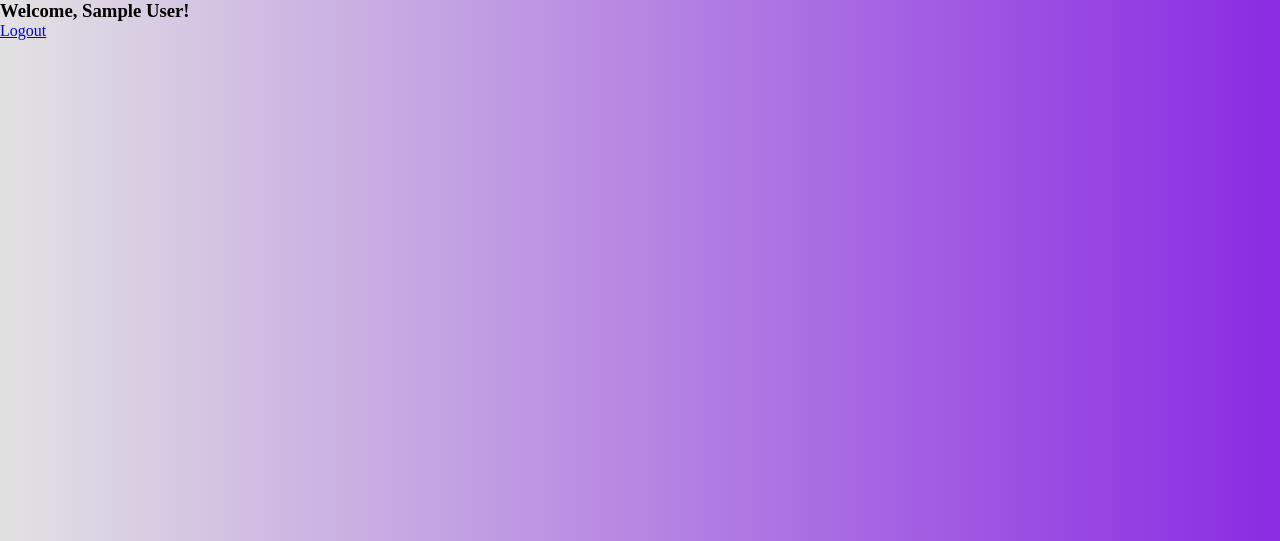
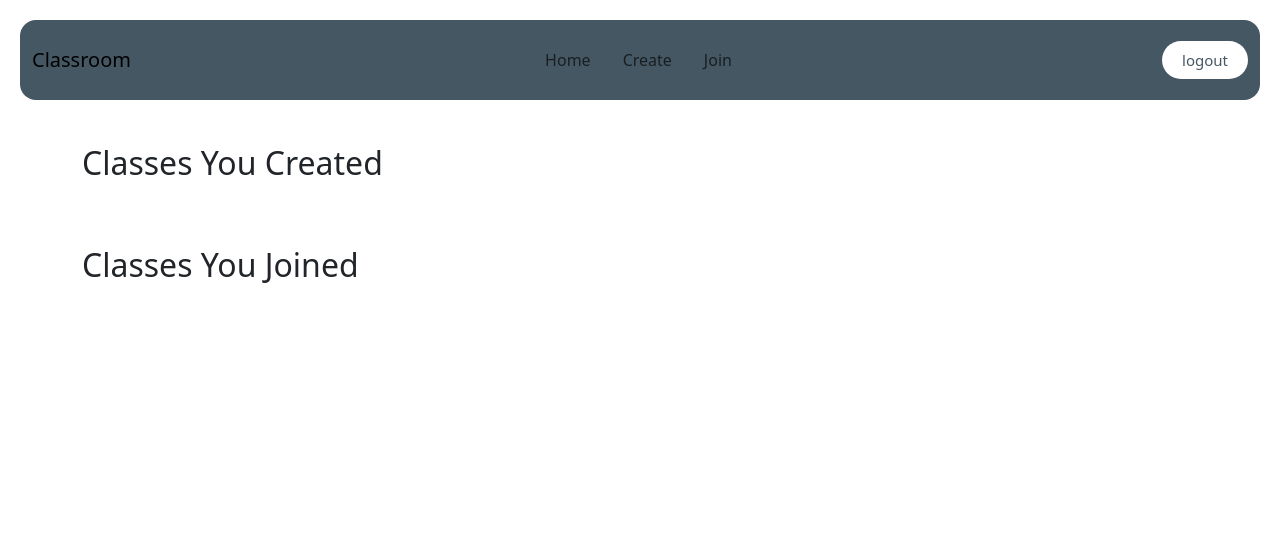
Before and after one commit to prashig/projectISA2, a PHP site: page /dashboard.php in a window 1280 px wide. Shown: the top 541 px of the page. Run offline with PHP 8.4, Linux system fonts and the light colour scheme; the visitor is signed in with stand-in values (Sample User, id 1); data that the repository does not hold is empty.

Commit message:
dashboard
adding the create and join functionality

Co-Authored-By: AmnaMuzavor <202836001+AmnaMuzavor@users.noreply.github.com>

```diff
--- a/dashboard.php
+++ b/dashboard.php
@@ -1,9 +1,16 @@
 <?php
-session_start();
-if (!isset($_SESSION["user_id"])) {
-    header("Location: index.php");
+include 'server.php';
+
+if (!isset($_SESSION['user_id'])) {
+    header("Location: index.php"); // Redirect to login page if not logged in
     exit();
 }
+// Prevent browser from caching the page
+header("Cache-Control: no-store, no-cache, must-revalidate, max-age=0");
+header("Pragma: no-cache");
+header("Expires: Sat, 01 Jan 2000 00:00:00 GMT");
+
+
 ?>
 <!DOCTYPE html>
 <html lang="en">
@@ -11,14 +18,107 @@ if (!isset($_SESSION["user_id"])) {
 <head>
     <meta charset="UTF-8">
     <meta name="viewport" content="width=device-width, initial-scale=1.0">
-    <title></title>
-    <link rel="stylesheet" href="style.css">
+    <title>Dashboard</title>
+    <link rel="stylesheet" href="style1.css">
+
+    <link href="https://cdn.jsdelivr.net/npm/bootstrap@5.3.3/dist/css/bootstrap.min.css" rel="stylesheet" integrity="sha384-QWTKZyjpPEjISv5WaRU9OFeRpok6YctnYmDr5pNlyT2bRjXh0JMhjY6hW+ALEwIH" crossorigin="anonymous">
 </head>
 
 <body>
-    <h3>Welcome, <?php echo $_SESSION["user_name"]; ?>!</h3>
-    <a href="server.php?logout=true">Logout</a>
+    <!-- navbar srts -->
+    <nav class="navbar navbar-expand-lg fixed-top">
+        <div class="container-fluid">
+            <a class="navbar-brand me-auto " href="dashboard.php">Classroom</a>
 
+            <div class="offcanvas offcanvas-end" tabindex="-1" id="offcanvasNavbar" aria-labelledby="offcanvasNavbarLabel">
+                <div class="offcanvas-header">
+                    <h5 class="offcanvas-title" id="offcanvasNavbarLabel">Classroom</h5>
+                    <button type="button" class="btn-close" data-bs-dismiss="offcanvas" aria-label="Close"></button>
+                </div>
+                <div class="offcanvas-body">
+                    <ul class="navbar-nav justify-content-center flex-grow-1 pe-3">
+                        <li class="nav-item">
+                            <a class="nav-link n mx-lg-2 " aria-current="page" href="dashboard.php">Home</a>
+                        </li>
+                        <li class="nav-item">
+                            <a class="nav-link mx-lg-2 " href="createClass.php">Create</a>
+                        </li>
+                        <li class="nav-item">
+                            <a class="nav-link mx-lg-2 " href="joinClass.php">Join</a>
+                        </li>
+
+
+
+                    </ul>
+
+                </div>
+            </div>
+            <a href="logout.php" class="login-button">logout</a>
+
+            <button class="navbar-toggler" type="button" data-bs-toggle="offcanvas" data-bs-target="#offcanvasNavbar" aria-controls="offcanvasNavbar" aria-label="Toggle navigation">
+                <span class="navbar-toggler-icon"></span>
+            </button>
+        </div>
+    </nav>
+    <!-- ends -->
+    <?php
+
+
+    $user_id = $_SESSION['user_id'];
+
+    // Fetch created classes
+    $query_created = "SELECT * FROM classes WHERE created_by = ?";
+    $stmt = $conn->prepare($query_created);
+    $stmt->bind_param("i", $user_id);
+    $stmt->execute();
+    $result_created = $stmt->get_result();
+
+    // Fetch joined classes
+    $query_joined = "SELECT c.* FROM class_members cm
+                 JOIN classes c ON cm.class_id = c.id
+                 WHERE cm.user_id = ?";
+    $stmt = $conn->prepare($query_joined);
+    $stmt->bind_param("i", $user_id);
+    $stmt->execute();
+    $result_joined = $stmt->get_result();
+    ?>
+<div class="container mt-5 pt-5">
+    <h2 class="mt-5 mb-3">Classes You Created</h2>
+    <div class="list-group">
+        <?php
+
+        $user_id = $_SESSION['user_id'];
+
+        // Fetch classes created by the user
+        $query = "SELECT * FROM classes WHERE created_by = '$user_id'";
+        $result = $conn->query($query);
+
+        while ($row = $result->fetch_assoc()) {
+            echo '<a href="classPage.php?classCode=' . $row['classCode'] . '" class="list-group-item list-group-item-action">' . $row['className'] . '</a>';
+        }
+        ?>
+    </div>
+
+    <h2 class="mt-5 mb-3">Classes You Joined</h2>
+    <div class="list-group">
+        <?php
+        // Fetch classes the user has joined
+        $query = "SELECT c.* FROM class_members cm
+                  JOIN classes c ON cm.class_id = c.id
+                  WHERE cm.user_id = '$user_id'";
+        $result = $conn->query($query);
+
+        while ($row = $result->fetch_assoc()) {
+            echo '<a href="classPage.php?classCode=' . $row['classCode'] . '" class="list-group-item list-group-item-action">' . $row['className'] . '</a>';
+        }
+        ?>
+    </div>
+</div>
+
+
+
+
+    <script src="https://cdn.jsdelivr.net/npm/bootstrap@5.3.3/dist/js/bootstrap.bundle.min.js" integrity="sha384-YvpcrYf0tY3lHB60NNkmXc5s9fDVZLESaAA55NDzOxhy9GkcIdslK1eN7N6jIeHz" crossorigin="anonymous"></script>
 
 </body>
 
--- a/server.php
+++ b/server.php
@@ -53,9 +53,3 @@ if ($_SERVER["REQUEST_METHOD"] == "POST" && isset($_POST["login"])) {
         echo "<script>alert('Invalid credentials!'); window.location='index.php';</script>";
     }
 }
-
-// LOGOUT
-if (isset($_GET["logout"])) {
-    session_destroy();
-    header("Location: index.php");
-}
--- /dev/null
+++ b/style1.css
@@ -0,0 +1,168 @@
+
+/* dashboard */
+.navbar-brand{
+    font-weight: 500;
+    color:white;
+    font-size: 30px;
+}
+
+.navbar{
+    background-color: #455763;
+    /* background-color: blueviolet; */
+    border-radius: 16px;
+   height: 80px;
+   margin: 20px;
+}
+
+.login-button{
+    background-color: white;
+    color: #455763;
+    font-size: 15px;
+    padding: 8px 20px;
+    border-radius: 50px;
+    text-decoration: none;
+    transition: 0.3s ease-in;
+}
+.login-button:hover{
+    background-color: #e4caa4;
+    color: white;
+}
+.navbar-toggler{
+    border: none;
+}
+.navbar-toggler:focus , .btn-close:focus{
+    box-shadow: none;
+    outline: none;
+}
+.nav-link{
+    color:white;
+    font-weight: 500;
+}
+.nav-link:hover{
+    color:#e4caa4;
+    text-decoration: underline;
+}
+
+.card{
+
+    /* position: relative; */
+    background-color: #e4caa4;
+    position: relative;
+    top: 100px;
+    right: -30px;
+    border-radius: 14px;
+    width: 80px;
+    height: 300px;
+    margin-top: 20px;
+}
+.btn{
+    background-color: white;
+    color:#455763;
+    padding: 3px;
+    border: none;
+    margin: auto;
+
+}
+.btn:hover{
+    cursor: pointer;
+    background-color: #455763;
+    color: white;
+}
+ .card p{
+    font-size: 20px;
+    color: white;
+    /* color: yellow; */
+    /* text-align: center; */
+
+ }
+ .formcreate{
+    display: flex;
+    justify-content: center;
+    align-items: center;
+    height: 100vh; /* Full screen height */
+    margin: 0;
+    background-color: #f4f4f4; /* Light background */
+ }
+.navbar-brand{
+    font-weight: 500;
+    color:white;
+    font-size: 30px;
+}
+
+.navbar{
+    background-color: #455763;
+    /* background-color: blueviolet; */
+    border-radius: 16px;
+   height: 80px;
+   margin: 20px;
+}
+
+.login-button{
+    background-color: white;
+    color: #455763;
+    font-size: 15px;
+    padding: 8px 20px;
+    border-radius: 50px;
+    text-decoration: none;
+    transition: 0.3s ease-in;
+}
+.login-button:hover{
+    background-color: #e4caa4;
+    color: white;
+}
+.navbar-toggler{
+    border: none;
+}
+.navbar-toggler:focus , .btn-close:focus{
+    box-shadow: none;
+    outline: none;
+}
+.nav-link{
+    color:white;
+    font-weight: 500;
+}
+.nav-link:hover{
+    color:#e4caa4;
+    text-decoration: underline;
+}
+
+.card{
+
+    /* position: relative; */
+    background-color: #e4caa4;
+    position: relative;
+    top: 100px;
+    right: -30px;
+    border-radius: 14px;
+    width: 80px;
+    height: 300px;
+    margin-top: 20px;
+}
+.btn{
+    background-color: white;
+    color:#455763;
+    padding: 3px;
+    border: none;
+    margin: auto;
+
+}
+.btn:hover{
+    cursor: pointer;
+    background-color: #455763;
+    color: white;
+}
+ .card p{
+    font-size: 20px;
+    color: white;
+    /* color: yellow; */
+    /* text-align: center; */
+
+ }
+ .formcreate{
+    display: flex;
+    justify-content: center;
+    align-items: center;
+    height: 100vh; /* Full screen height */
+    margin: 0;
+    background-color: #f4f4f4; /* Light background */
+ }
```
Also changed, not shown: classPage.php (added, +58 -0 lines), createClass.php (added, +77 -0 lines), joinClass.php (added, +102 -0 lines), logout.php (added, +13 -0 lines), style.css (line endings or trailing spaces).
